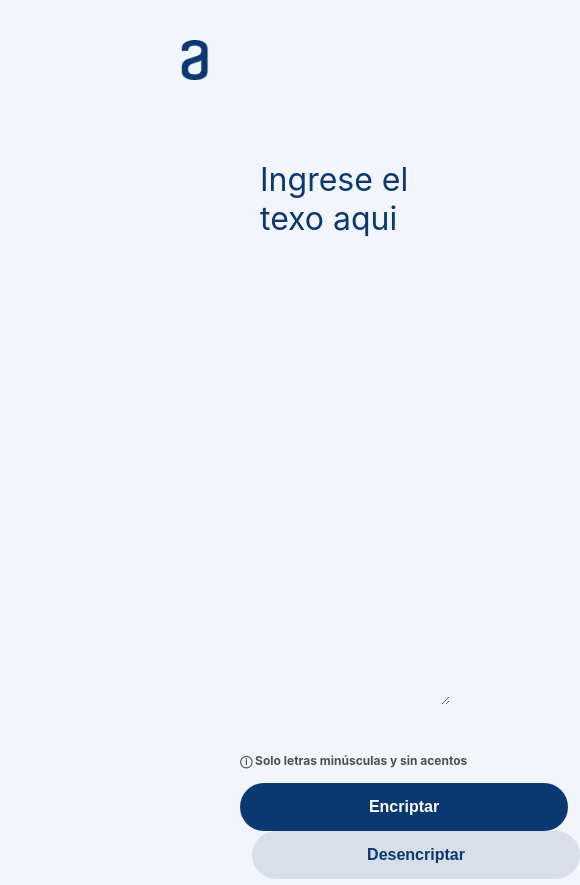
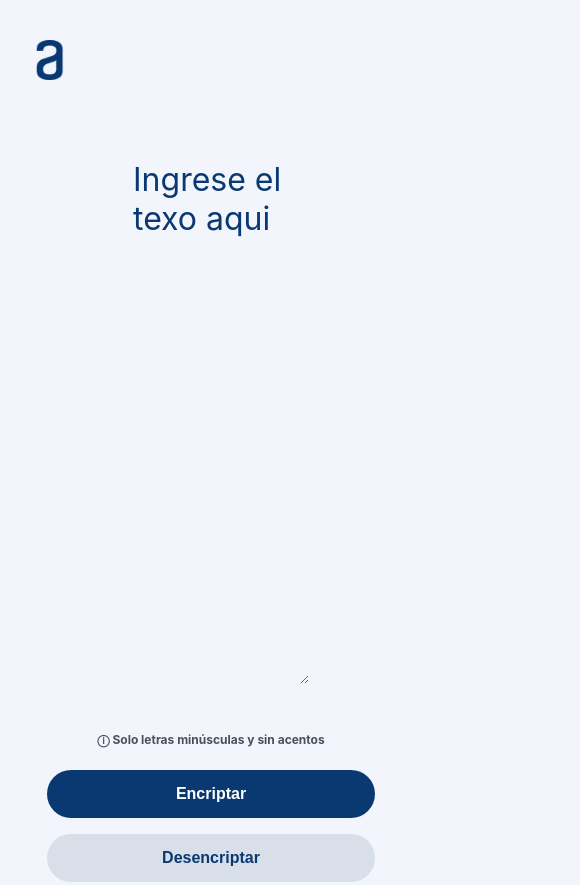
Before and after one commit to MitziR02/codificador, a plain HTML site: page index.html in a window 390 px wide. Shown: the top 885 px of the page, 580 px wide, since content can reach past the window. Drawn offline with Linux system fonts and the light colour scheme.

Commit message:
Responsive Commit

```diff
--- a/style.css
+++ b/style.css
@@ -14,11 +14,18 @@ header{
 
 /*---------------------Body-Main---------------------*/
 
+main{
+    display: flex;
+    width: 100%;
+    justify-content: space-around;
+}
+
 .form{
     margin-top: 20px;
-    margin-left: 240px;
-    display: inline-block;
+    display: flex;
+    flex-direction: column;
     height: 750px;
+    margin-left: 2rem;
 }
 
 .input-padron{
@@ -88,13 +95,17 @@ header{
 }
 
 .caja{
-    display: inline-block;
+    display: flex;
     background-color: white;
     height: 750px;
     width: 400px;
     vertical-align: top;
     border-radius: 32px;
     box-shadow: 0px 24px 32px -8px rgba(0, 0, 0, 0.08);
+    margin-right: 2rem;
+    justify-content: center;
+    text-align: center;
+    flex-direction: column
 }
 
 .esconder{
@@ -184,22 +195,42 @@ a{
 
 /*Configuracion para deispositivos moviles PENDIENTE*/
 
-@media screen and (max-width:480px) {
-    h1{
-        text-align: center;
-        margin-bottom: 20px;
+@media screen and (max-width:1170px) {
+    main{
+        width: 100%;
+        flex-direction: column;
+        justify-content: center;
+        align-items: center;
+    }
+    .form{
+        display: flex;
+        max-width: 80%;
+        align-items: center;
+    }
+}
+
+@media screen and (max-width:870px) {
+    .form{
+        display: flex;
+        max-width: 80%;
+        align-items: center;
     }
 
-    nav{
-        position: static;
+    .btns{
+        display: flex;
+        flex-direction: column;
+        justify-content: center;
     }
 
-    .caja, .contenido, .mapa-contenido, .video-contenido, .video, .lideres{
-        width: auto;
+    .encriptar{
+        margin: .5rem;
     }
 
-    .listaLideres, .imgErwinLista{
-        width: 100%;
-        text-align: center;
+    .desencriptar{
+        margin: .5rem;
+    }
+
+    .caja{
+        margin: 1rem;
     }
 }
```
